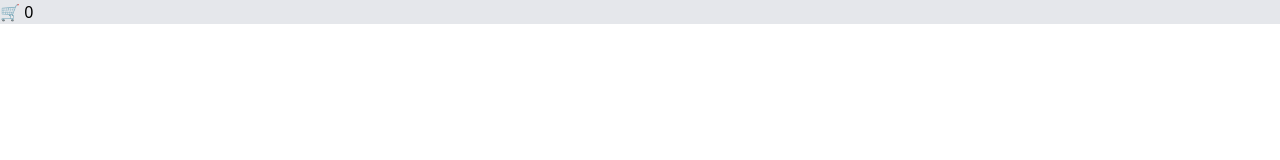
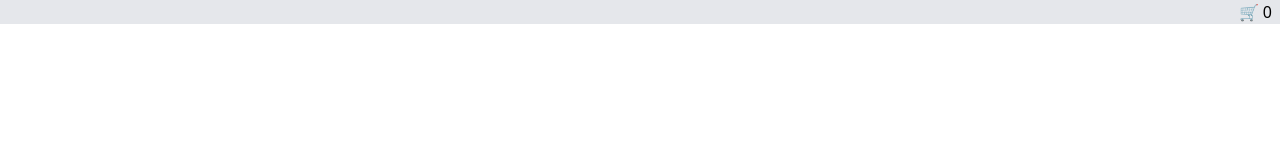
Before and after one commit to torruuu/vue-test, a Vue app: page / in a window 1280 px wide. Shown: the top 160 px of the page. Built offline with nearby package versions, Linux system fonts and the light colour scheme.

Commit message:
chore: cart

```diff
--- /dev/null
+++ b/src/components/Laura/ProductosWeb/HijoCarro.vue
@@ -0,0 +1,15 @@
+<script setup>
+defineProps({
+  lista: Array,
+});
+
+</script>
+
+
+<template>
+  <div>
+    <div v-for="articulo in lista" :key="articulo.id">
+      {{ articulo.nombre + - + articulo.precio }}
+    </div>
+  </div>
+</template>
--- a/src/components/Laura/ProductosWeb/HijoCartas.vue
+++ b/src/components/Laura/ProductosWeb/HijoCartas.vue
@@ -1,11 +1,9 @@
 <script setup>
-import { ref } from 'vue'
-const props = defineProps(
-    {
-        id: Number,
-        nombre: String,
-        precio: Number
-    });
+const props = defineProps({
+    id: Number,
+    nombre: String,
+    precio: Number
+});
 
 // Evento personalizado para añadir productos
 const emit = defineEmits(['añadir']);
--- a/src/components/Laura/ProductosWeb/PadreProductos.vue
+++ b/src/components/Laura/ProductosWeb/PadreProductos.vue
@@ -1,6 +1,7 @@
 <script setup>
 import { ref } from 'vue';
 import HijoCartas from './HijoCartas.vue';
+import HijoCarro from './HijoCarro.vue';
 
 
 
@@ -25,28 +26,28 @@ function carroEstado() {
         return listaCarro.value;
     }
 }
+// Si la cantidad del producto es 0 crea el nuevo producto y sino suma una cantidad
+// Spread operator
 
 function añadir(producto) {
     listaCarro.value.push(producto)
-
-    return listaCarro;
 }
 
 </script>
 <template>
     <div>
-        <div class="bg-gray-200 w-full">
-            <button @click="carroEstado" class="flex justify-end">
+        <div class="flex flex-col items-end bg-gray-200 w-full">
+            <button @click="carroEstado" class="pr-2">
                 🛒 {{ listaCarro.length }}
             </button>
-            <span v-if="!carroVacio">
-                {{ listaCarro }}
+            <span v-if="!carroVacio" >
+                <HijoCarro :lista="listaCarro" class="flex flex-col items-end pr-2"/>
             </span>
 
         </div>
         <div class="min-h-screen flex items-center justify-center">
             <div class="grid grid-cols-2 gap-6">
-                <HijoCartas v-for="producto in productos" :key="producto.id" :nombre="producto.nombre"
+                <HijoCartas v-for="producto in productos" :key="producto.id" :id="producto.id" :nombre="producto.nombre"
                     :precio="producto.precio" @añadir="añadir" />
             </div>
         </div>
```
